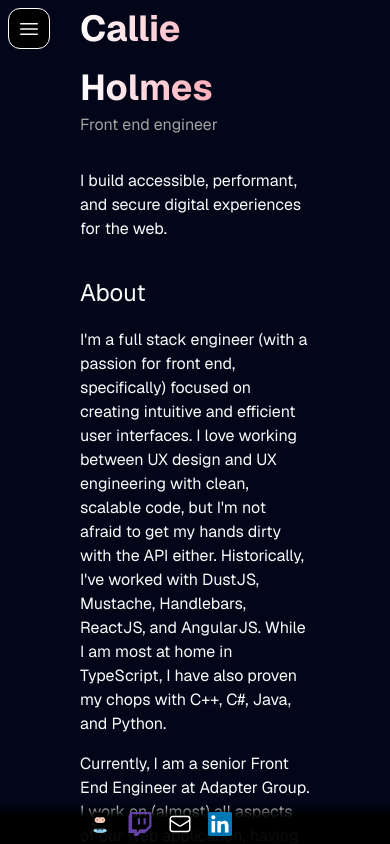
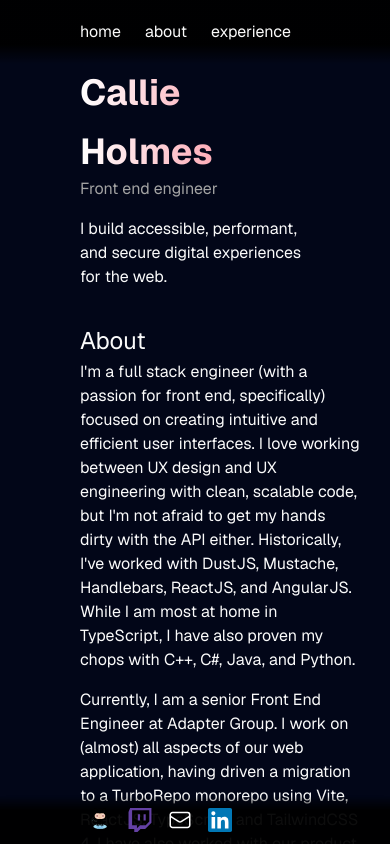
Before and after one commit to zorianak/resume, a Next.js app: page / in a window 390 px wide. Shown: the top 844 px of the page. Built offline with nearby package versions, Linux system fonts and the light colour scheme.

Commit message:
fix more of the redesign, better lg layout, some a11y fixes'

```diff
--- a/src/app/components/Footer/Footer.tsx
+++ b/src/app/components/Footer/Footer.tsx
@@ -4,7 +4,7 @@ import { Icon } from "../Icon";
 const Footer = () => {
   return (
     <footer
-      className="fixed bottom-0 w-full py-2 h-10 bg-black shadow-md px-20 sm:px-8"
+      className="fixed bottom-0 w-full pt-3 pb-2 h-12 bg-black shadow-md px-20 sm:px-8"
       style={{
         background: "linear-gradient(to bottom, rgba(0,0,0,0) 0%, rgba(0,0,0,0.95) 30%, rgba(0,0,0,0.95) 100%)",
       }}
--- a/src/app/components/Header/Header.tsx
+++ b/src/app/components/Header/Header.tsx
@@ -1,10 +1,6 @@
 "use client";
 import { useState, useEffect } from "react";
 import headerLinks from "./links.json";
-import { Button } from "../Button/Button";
-import { Icon } from "../Icon/Icon";
-import { useWindowSize } from "@/app/hooks/useWindowSize";
-import { Popover, PopoverTrigger, PopoverContent } from "../shadcn/popover";
 
 export const Header = () => {
   const [isMounted, setIsMounted] = useState(false);
@@ -28,8 +24,6 @@ export const Header = () => {
   }, []);
 
   const RenderNav = () => {
-    const size = useWindowSize();
-
     if (!isMounted) {
       // Render a placeholder during SSR
       return null;
@@ -45,25 +39,6 @@ export const Header = () => {
 
     const Links = NavLinks();
 
-    if (size.width && size.width < 640) {
-      // return mobile
-      return (
-        <div className="fixed top-2 left-2 rounded-xl bg-black px-2 pt-2 border border-white">
-          <Popover>
-            <PopoverTrigger asChild>
-              <Button variant="primary">
-                <Icon type="menu" />
-              </Button>
-            </PopoverTrigger>
-            <PopoverContent className="w-auto mt-5" side="bottom" align="start">
-              <ul className="flex flex-col gap-6 flex-wrap items-center justify-left">{Links}</ul>
-            </PopoverContent>
-          </Popover>
-        </div>
-      );
-    }
-
-    //desktop
     return (
       <div>
         {hasScrolled && <div className="h-[73px]" />}
--- a/src/app/components/Header/links.json
+++ b/src/app/components/Header/links.json
@@ -1,6 +1,5 @@
 {
   "home": "/",
   "about": "#about",
-  "experience": "#experience",
-  "portfolio": "#portfolio"
+  "experience": "#experience"
 }
--- a/src/app/components/shadcn/popover.tsx
+++ b/src/app/components/shadcn/popover.tsx
@@ -1,13 +1,13 @@
-"use client"
+"use client";
 
-import * as React from "react"
-import * as PopoverPrimitive from "@radix-ui/react-popover"
+import * as React from "react";
+import * as PopoverPrimitive from "@radix-ui/react-popover";
 
-import { cn } from "@/lib/utils"
+import { cn } from "@/lib/utils";
 
-const Popover = PopoverPrimitive.Root
+const Popover = PopoverPrimitive.Root;
 
-const PopoverTrigger = PopoverPrimitive.Trigger
+const PopoverTrigger = PopoverPrimitive.Trigger;
 
 const PopoverContent = React.forwardRef<
   React.ElementRef<typeof PopoverPrimitive.Content>,
@@ -19,13 +19,13 @@ const PopoverContent = React.forwardRef<
       align={align}
       sideOffset={sideOffset}
       className={cn(
-        "z-50 w-72 rounded-md border bg-popover p-4 text-popover-foreground shadow-md outline-none data-[state=open]:animate-in data-[state=closed]:animate-out data-[state=closed]:fade-out-0 data-[state=open]:fade-in-0 data-[state=closed]:zoom-out-95 data-[state=open]:zoom-in-95 data-[side=bottom]:slide-in-from-top-2 data-[side=left]:slide-in-from-right-2 data-[side=right]:slide-in-from-left-2 data-[side=top]:slide-in-from-bottom-2 origin-[--radix-popover-content-transform-origin]",
-        className
+        "z-50 w-72 rounded-md bg-popover p-4 text-popover-foreground shadow-md outline-none data-[state=open]:animate-in data-[state=closed]:animate-out data-[state=closed]:fade-out-0 data-[state=open]:fade-in-0 data-[state=closed]:zoom-out-95 data-[state=open]:zoom-in-95 data-[side=bottom]:slide-in-from-top-2 data-[side=left]:slide-in-from-right-2 data-[side=right]:slide-in-from-left-2 data-[side=top]:slide-in-from-bottom-2 origin-[--radix-popover-content-transform-origin]",
+        className,
       )}
       {...props}
     />
   </PopoverPrimitive.Portal>
-))
-PopoverContent.displayName = PopoverPrimitive.Content.displayName
+));
+PopoverContent.displayName = PopoverPrimitive.Content.displayName;
 
-export { Popover, PopoverTrigger, PopoverContent }
+export { Popover, PopoverTrigger, PopoverContent };
--- a/src/app/page.tsx
+++ b/src/app/page.tsx
@@ -13,8 +13,8 @@ export default function Home() {
       <CursorGradient />
       <div className="flex flex-col min-h-screen font-[family-name:var(--font-geist-sans)]">
         <Header />
-        <main className="flex-1 flex flex-col items-start space-y-4 p-20 pt-0 pb-20 md:gap-4 sm:p-8 sm:pt-0">
-          <div className="animate-in fade-in slide-in-from-top-4 duration-500">
+        <main className="flex-1 flex flex-col lg:flex-row items-start space-y-4 p-20 pt-0 pb-20 md:gap-4 sm:p-8 sm:pt-0">
+          <div className="animate-in fade-in slide-in-from-top-4 duration-500 lg:sticky lg:top-[73px] lg:w-full">
             <TextHeader
               variant="h1"
               classes="inline-block text-transparent bg-clip-text bg-gradient-to-r from-white via-rose-400 to-white bg-[length:200%] animate-gradient leading-relaxed"
@@ -22,20 +22,21 @@ export default function Home() {
               Callie Holmes
             </TextHeader>
             <div className="mb-4 -mt-1 text-neutral-400">Front end engineer</div>
-          </div>
             <div className="animate-in fade-in slide-in-from-top-4 duration-500 delay-100">
               <p>I build accessible, performant, and secure digital experiences for the web.</p>
             </div>
+          </div>
+          <div>
             <TextHeader variant="h2" classes="animate-in fade-in slide-in-from-top-4 duration-500 delay-200">
               <span id="about"></span>About
             </TextHeader>
             <div className="animate-in fade-in slide-in-from-top-4 duration-500 delay-300">
               <p>
-              I&apos;m a full stack engineer (with a passion for front end, specifically) focused on creating intuitive
-              and efficient user interfaces. I love working between UX design and UX engineering with clean, scalable
-              code, but I&apos;m not afraid to get my hands dirty with the API either. Historically, I&apos;ve worked
-              with DustJS, Mustache, Handlebars, ReactJS, and AngularJS. While I am most at home in TypeScript, I have
-              also proven my chops with C++, C#, Java, and Python.
+                I&apos;m a full stack engineer (with a passion for front end, specifically) focused on creating
+                intuitive and efficient user interfaces. I love working between UX design and UX engineering with clean,
+                scalable code, but I&apos;m not afraid to get my hands dirty with the API either. Historically,
+                I&apos;ve worked with DustJS, Mustache, Handlebars, ReactJS, and AngularJS. While I am most at home in
+                TypeScript, I have also proven my chops with C++, C#, Java, and Python.
               </p>
               <p>
                 Currently, I am a senior Front End Engineer at Adapter Group. I work on (almost) all aspects of our web
@@ -47,8 +48,8 @@ export default function Home() {
               </p>
               <p>
                 Previously, I&apos;ve also worked at <strong>Microsoft</strong>, <strong>Amazon</strong>,{" "}
-              <strong>Wowhead</strong>, <strong>Ask.com</strong>, and various other small-to-medium organizations. While
-              I have a lot of experience with greenfield development, brownfield and legacy projects have also
+                <strong>Wowhead</strong>, <strong>Ask.com</strong>, and various other small-to-medium organizations.
+                While I have a lot of experience with greenfield development, brownfield and legacy projects have also
                 significantly impacted my career.
               </p>
               <p>
@@ -75,6 +76,7 @@ export default function Home() {
                 );
               })}
             </div>
+          </div>
         </main>
         <Footer />
       </div>
```
Lines whose indentation alone changed are shown as unchanged.
